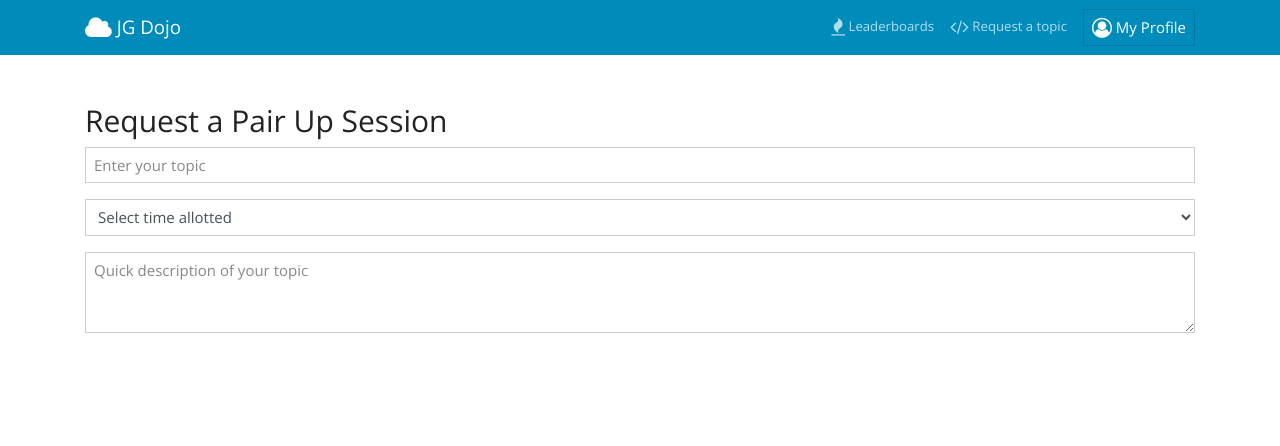
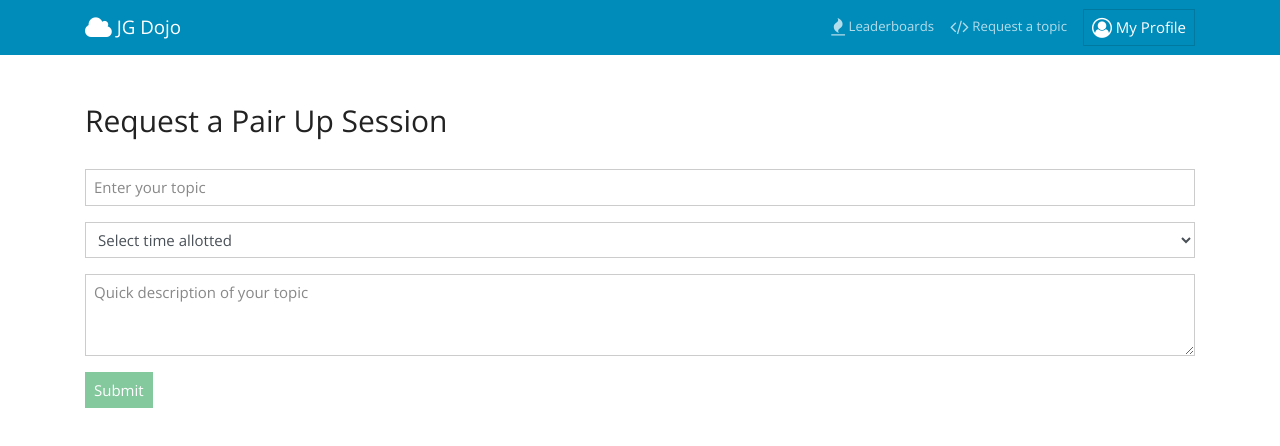
Before and after one commit to jamesnvk/dojo, an Angular app: page /reqtopic in a window 1280 px wide. Shown: the top 446 px of the page. Built offline with nearby package versions, Linux system fonts and the light colour scheme.

Commit message:
added post form, wired up dynamodb and functional lambda

```diff
--- a/src/app/app.module.ts
+++ b/src/app/app.module.ts
@@ -8,6 +8,7 @@ import { HomeComponent } from './home/home.component';
 import { ReqtopicComponent } from './reqtopic/reqtopic.component';
 import { LeaderboardComponent } from './leaderboard/leaderboard.component';
 import { NavbarComponent } from './navbar/navbar.component';
+import {FormsModule} from '@angular/forms';
 
 
 @NgModule({
@@ -21,6 +22,7 @@ import { NavbarComponent } from './navbar/navbar.component';
   imports: [
     BrowserModule,
     HttpClientModule,
+    FormsModule,
     RouterModule.forRoot([
       {
         path: '',
--- a/src/app/home/home.component.html
+++ b/src/app/home/home.component.html
@@ -5,9 +5,9 @@
         <div class="card" >
           <div class="card-header"> Novice: Username </div>
           <div class="card-body" *ngIf="isDataLoaded">
-            <h4>{{topic}}</h4>
+            <h4>{{topic.title}}</h4>
             <h6 class="text-muted">1hr 30 mins</h6>
-            <p>Some quick example text to build on the card title .</p>
+            <p>{{topic.description}}</p>
             <button (click)="teach()" class="btn btn-primary">Teach</button>
           </div>
         </div>
--- a/src/app/home/home.component.ts
+++ b/src/app/home/home.component.ts
@@ -15,13 +15,28 @@ export class HomeComponent implements OnInit {
   isDataLoaded = false;
 
   // https://jsonplaceholder.typicode.com/users
+  /*
+  {
+  "Items": [
+    {
+      "topicId": "1",
+      "active": true,
+      "description": "This is a dummy description of spring data rest topic",
+      "title": "Spring Data REST"
+    }
+  ],
+  "Count": 1,
+  "ScannedCount": 1
+
+  environment.apiUrl
+}
+   */
 
   ngOnInit() {
-    let valueHash = {};
     this.http.get(environment.apiUrl)
       .subscribe(data => {
         data['Items'].forEach(i => {
-          this.topics.push(i.title);
+          this.topics.push(i);
         });
       },
         err => {
--- a/src/app/reqtopic/reqtopic.component.html
+++ b/src/app/reqtopic/reqtopic.component.html
@@ -1,22 +1,23 @@
 <div class="py-5">
   <div class="container">
     <h2>Request a Pair Up Session</h2>
-    <form>
+    <br>
+    <form #topicForm="ngForm" (ngSubmit)="createTopic(topicForm)">
       <div class="form-group">
-        <input type="email" class="form-control" id="topic" placeholder="Enter your topic">
+        <input type="text" class="form-control" id="topic" placeholder="Enter your topic"
+               name="title" required ngModel>
       </div>
       <div class="form-group">
-        <select class="form-control" id="timeAllotted">
+        <select class="form-control" id="timeAllotted" name="timeAllotted" required ngModel>
           <option value="" selected disabled>Select time allotted</option>
-          <option>15 minutes</option>
-          <option>30 minutes</option>
-          <option>1 hour</option>
-          <option>1 hour 30 minutes</option>
+          <option *ngFor="let time of timeAllottedValues">{{time}} minutes</option>
         </select>
       </div>
       <div class="form-group">
-        <textarea class="form-control" id="description" rows="3" placeholder="Quick description of your topic"></textarea>
-      </div>
+        <textarea class="form-control" id="description" rows="3" placeholder="Quick description of your topic"
+                  name="description" required ngModel></textarea>
+  </div>
+      <button type="submit" class="btn btn-success" [disabled]="!topicForm.form.valid">Submit</button>
     </form>
   </div>
 </div>
--- a/src/app/reqtopic/reqtopic.component.ts
+++ b/src/app/reqtopic/reqtopic.component.ts
@@ -1,4 +1,5 @@
 import { Component, OnInit } from '@angular/core';
+import {HttpClient} from '@angular/common/http';
 
 @Component({
   selector: 'app-reqtopic',
@@ -7,9 +8,31 @@ import { Component, OnInit } from '@angular/core';
 })
 export class ReqtopicComponent implements OnInit {
 
-  constructor() { }
+  timeAllottedValues = [15, 30, 60, 90];
+  submitted = false;
+
+  constructor(private http: HttpClient) { }
 
   ngOnInit() {
   }
 
+  createTopic(topic) {
+    console.log(topic.value);
+    this.submitted = true;
+
+    let timeAllottedString: String = topic.value.timeAllotted;
+
+    let timeNum = Number(timeAllottedString.substr(0, 2));
+
+    topic.value.timeAllotted = timeNum;
+
+    console.log(topic.value);
+
+    this.http.post('https://9jwv1wpu4g.execute-api.us-east-1.amazonaws.com/prod/reqtopic', topic.value)
+      .subscribe(data => {
+        console.log(JSON.stringify(data) + ' has been submitted!');
+      });
+    topic.reset();
+  }
+
 }
--- a/src/environments/environment.ts
+++ b/src/environments/environment.ts
@@ -4,5 +4,6 @@
 // The list of which env maps to which file can be found in `.angular-cli.json`.
 
 export const environment = {
-  production: false
+  production: false,
+  apiUrl: 'https://9jwv1wpu4g.execute-api.us-east-1.amazonaws.com/prod/'
 };
```
